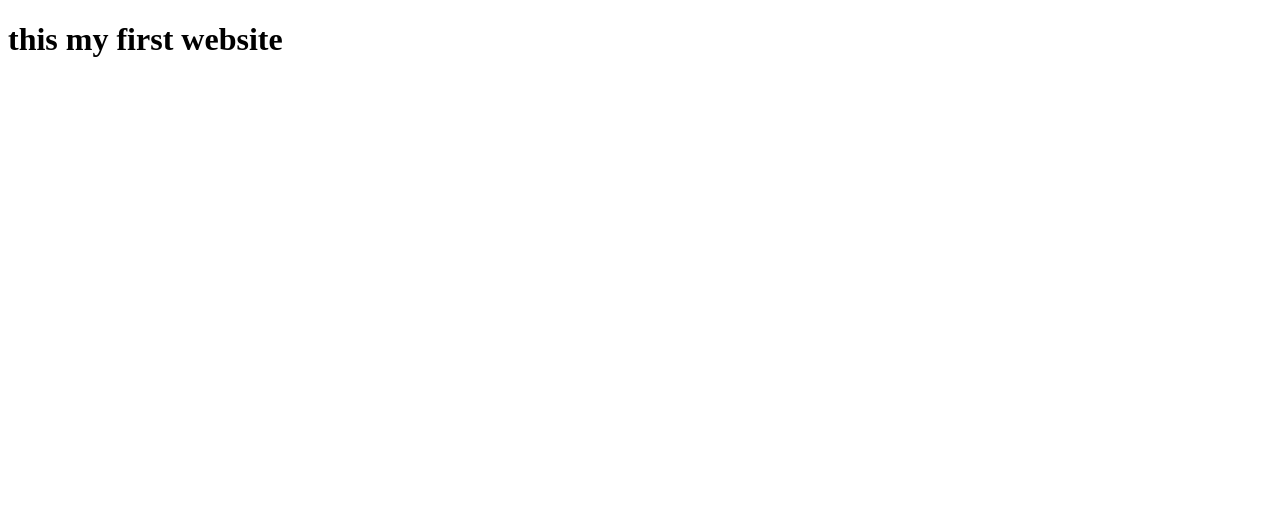
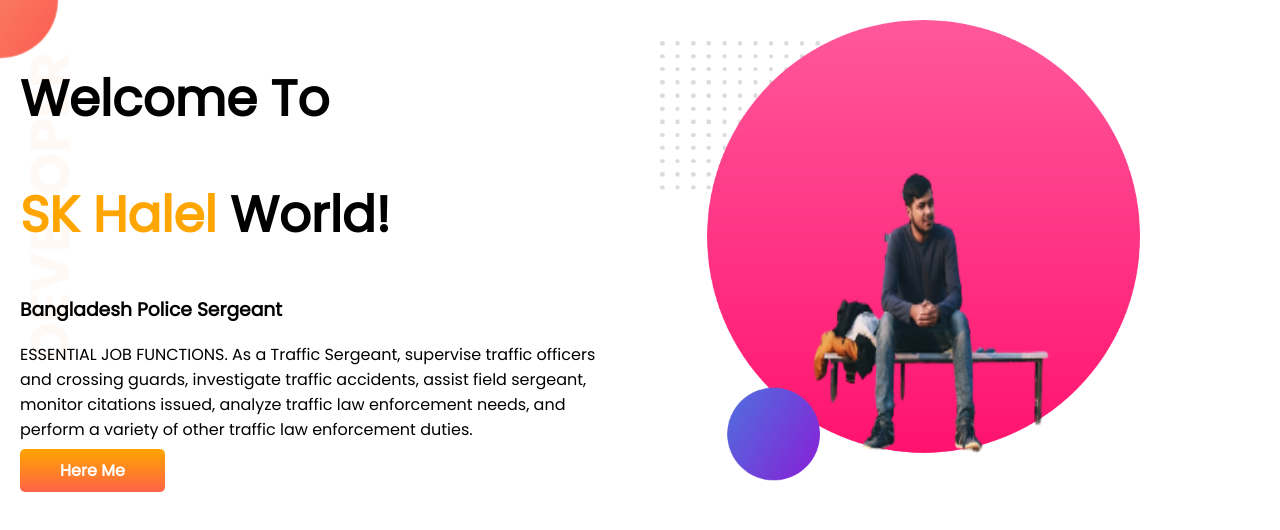
Before and after one commit to ismailshirazi/developer-portfolio-2, a plain HTML site: page index.html in a window 1280 px wide. Drawn offline with Linux system fonts and the light colour scheme.

Commit message:
add helal

```diff
--- a/index.html
+++ b/index.html
@@ -1,13 +1,36 @@
 <!DOCTYPE html>
 <html lang="en">
+
 <head>
     <meta charset="UTF-8">
     <meta http-equiv="X-UA-Compatible" content="IE=edge">
     <meta name="viewport" content="width=device-width, initial-scale=1.0">
     <title>portfolio website</title>
+    <link rel="preconnect" href="https://fonts.googleapis.com">
+    <link rel="preconnect" href="https://fonts.gstatic.com" crossorigin>
+    <link href="https://fonts.googleapis.com/css2?family=Poppins&display=swap" rel="stylesheet">
+
     <link rel="stylesheet" href="style.css">
 </head>
+
 <body>
-    <h1>this my first website</h1>
+    <section class="top-banner">
+        <div class="half-width">
+            <h1>Welcome To</h1>
+            <h1><span class="orange-color">SK Halel</span> World!</h1>
+            <h3>Bangladesh Police Sergeant</h3>
+            <p>ESSENTIAL JOB FUNCTIONS. As a Traffic Sergeant, supervise traffic officers and crossing guards,
+                investigate
+                traffic accidents, assist field sergeant, monitor citations issued, analyze traffic law enforcement
+                needs,
+                and perform a variety of other traffic law enforcement duties.</p>
+            <a class="link-button" target="_blank"
+                href="https://www.facebook.com/profile.php?id=100069281306705&sk=map">Here Me</a>
+        </div>
+        <div class="half-width">
+            <img src="images/helal.png" alt="">
+        </div>
+    </section>
 </body>
+
 </html>
--- a/style.css
+++ b/style.css
@@ -0,0 +1,39 @@
+body {
+    font-family: 'Poppins', sans-serif;
+    margin: 0px;
+}
+
+h1 {
+    font-size: 50px;
+}
+
+.orange-color {
+    color: orange;
+}
+
+section {
+    display: flex;
+}
+
+.half-width {
+    width: 50%;
+    padding: 20px;
+}
+
+.half-width img {
+    width: 80%;
+}
+
+.link-button {
+    text-decoration: none;
+    background-image: linear-gradient(orange, tomato);
+    color: white;
+    font-weight: 700;
+    padding: 10px 40px;
+    border-radius: 5px;
+}
+
+.top-banner {
+    background-image: url(images/top-banner.png);
+    background-repeat: no-repeat;
+}
```
Also changed, not shown: images/dream-bg.png (added), images/exp-bg.png (added), images/helal.png (added), images/jhankar.png (added), images/jhankar2.png (added), images/my-bg.png (added), images/my-bg2.png (added), images/top-banner.png (added), 7 other files.
